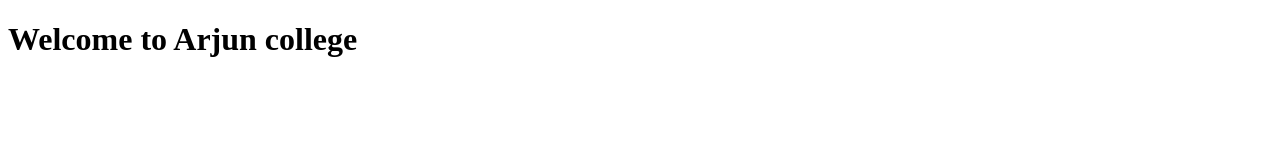
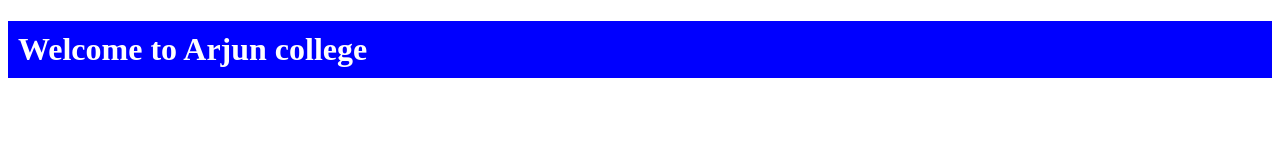
Before and after one commit to bandisravanthi2331/srava, a plain HTML site: page index.html in a window 1280 px wide. Drawn offline with Linux system fonts and the light colour scheme.

Commit message:
added changes

```diff
--- a/index.html
+++ b/index.html
@@ -6,6 +6,6 @@
     <title>Document</title>
 </head>
 <body>
-    <h1>Welcome to Arjun college</h1>
+    <h1 style="background-color:blue;color:white;padding: 10px;">Welcome to Arjun college</h1>
 </body>
 </html>
```
